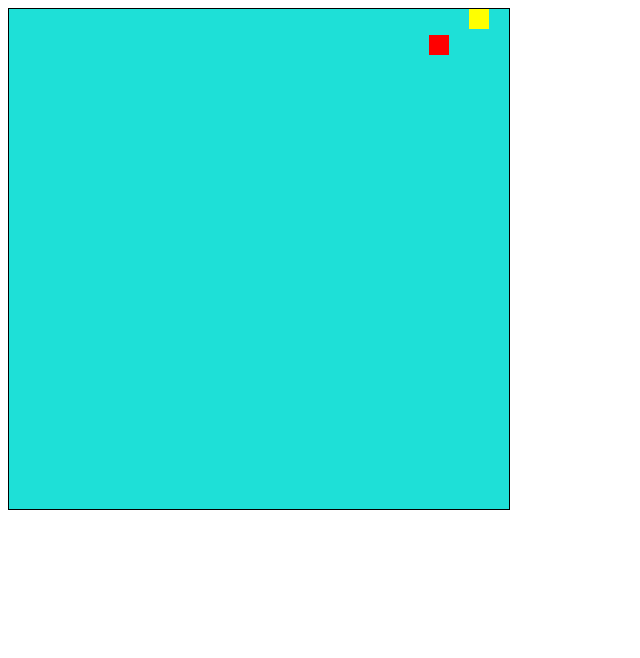
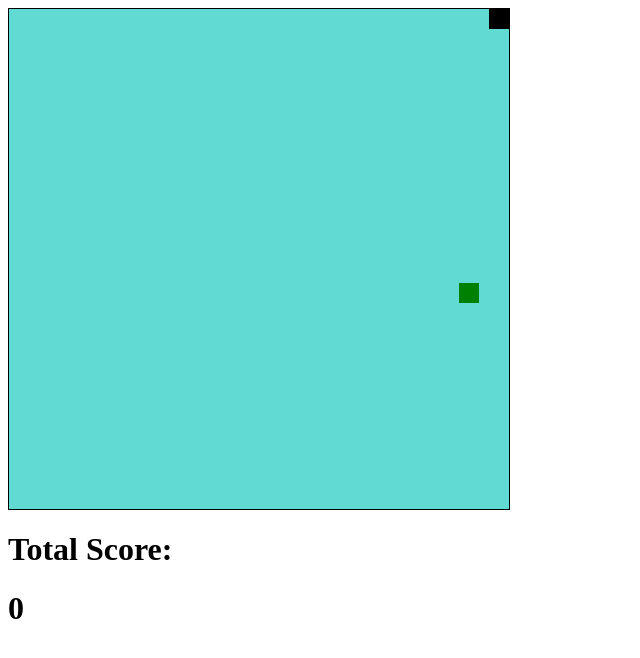
Before and after one commit to SajjadBrohi/snake-game-js, a plain HTML site: page index.html in a window 1280 px wide. Shown: the whole page, without its empty margins (0-640 px from the left). Drawn offline with Linux system fonts and the light colour scheme.

Commit message:
Completed game

```diff
--- a/fruit.js
+++ b/fruit.js
@@ -2,14 +2,13 @@ function Fruit() {
     this.x = 0;
     this.y = 0;
 
-    this.updateCoords = function() {
+    this.updateCoords = function () {
         this.x = Math.floor((Math.random() * rows - 1) * scale);
         this.y = Math.floor((Math.random() * columns - 1) * scale);
-        console.log(this.x, this.y)
     }
 
-    this.draw = function() {
-        ctx.fillStyle = "red";
+    this.draw = function () {
+        ctx.fillStyle = "green";
         ctx.fillRect(this.x, this.y, scale, scale);
     }
 
--- a/index.html
+++ b/index.html
@@ -4,10 +4,10 @@
     <meta name="viewport" content="width=device-width, initial-scale=1.0">
     <meta http-equiv="X-UA-Compatible" content="ie=edge">
     <title>Snake Game</title>
-
 </head>
 <body>
-    <canvas id="myCanvas" width="500" height="500" style="border:1px solid #000000; background-color: rgb(30, 224, 215);"></canvas>
+    <canvas id="myCanvas" width="500" height="500" style="border:1px solid #000000; background-color: rgb(98, 218, 212);"></canvas>
+    <h1>Total Score: <h1 class="score"></h1></h1>
     <script src="fruit.js"></script>
     <script src="snake.js"></script>
     <script src="script.js"></script>
--- a/script.js
+++ b/script.js
@@ -1,16 +1,16 @@
 const CANVAS = document.querySelector("canvas");
+const SCORE = document.querySelector(".score");
 
 let ctx = CANVAS.getContext("2d");
 let scale = 20;
-let rows = CANVAS.width/scale;
-let columns = CANVAS.height/scale;
-let snake = new Snake();
-let fruit  = new Fruit();
-fruit.updateCoords();
-console.log(fruit.x, fruit.y)
+let rows = CANVAS.width / scale;
+let columns = CANVAS.height / scale;
 let direction = "Right";
 
-
+(function setup() {
+    let snake = new Snake();
+    let fruit = new Fruit();
+    fruit.updateCoords();
 
     setInterval(
         () => {
@@ -20,10 +20,30 @@ setInterval(
             snake.draw();
             snake.move();
             snake.updateDirection();
+            snake.checkCollision();
 
+            SCORE.innerText = snake.totalScore;
+
+            if ((snake.x < fruit.x + scale) &&
+                (snake.x + scale > fruit.x) &&
+                (snake.y < fruit.y + scale) &&
+                (snake.y + scale > fruit.y)) {
+                    fruit.updateCoords();
+                    snake.totalScore += 1;
+            }
         }, 100
     )
+})();
 
 addEventListener("keydown", (e) => {
+    console.log(e.key)
+    if (e.key == "ArrowUp" && direction != "Down") {
         direction = e.key.replace("Arrow", "");
+    } else if (e.key == "ArrowDown" && direction != "Up") {
+        direction = e.key.replace("Arrow", "");
+    } else if (e.key == "ArrowLeft" && direction != "Right") {
+        direction = e.key.replace("Arrow", "");
+    } else if (e.key == "ArrowRight" && direction != "Left") {
+        direction = e.key.replace("Arrow", "");
+    }
 }, false)
--- a/snake.js
+++ b/snake.js
@@ -1,27 +1,43 @@
 function Snake() {
     this.x = 0;
     this.y = 0;
+    this.totalScore = 0;
+    this.tail = [];
 
-    this.move = function() {
-        if (this.x > CANVAS.width) {
+    this.move = function () {
+        for (let i = 0; i < this.tail.length - 1; i++) {
+            this.tail[i] = this.tail[i + 1]
+        }
+
+        this.tail[this.totalScore - 1] = {
+            x: this.x,
+            y: this.y
+        };
+
+        if (this.x + scale > CANVAS.width) {
             this.x = 0;
         } else if (this.x < 0) {
             this.x = CANVAS.width;
-        } else if (this.y > CANVAS.height) {
-            this.y = 0;
+        } else if (this.y + scale > CANVAS.height) {
+            this.y = -20;
         } else if (this.y < 0) {
             this.y = CANVAS.height;
         }
-    };
+    }
 
-    this.draw = function() {
-        ctx.fillStyle = "yellow";
+    this.draw = function () {
+        ctx.fillStyle = "black";
+
+        for (let i = 0; i < this.tail.length; i++) {
+            ctx.fillRect(this.tail[i].x, this.tail[i].y, scale, scale);
+        }
 
         ctx.fillRect(this.x, this.y, scale, scale);
+
     }
 
-    this.updateDirection = function() {
-        switch(direction) {
+    this.updateDirection = function () {
+        switch (direction) {
             case "Up":
                 this.y -= scale;
                 break;
@@ -36,4 +52,19 @@ function Snake() {
                 break;
         }
     }
+
+    this.checkCollision = function () {
+        for (let i = 0; i < this.tail.length; i++) {
+            if ((this.x == this.tail[i].x) && (this.y == this.tail[i].y)) {
+                if (confirm("You lost! Do you want to restart?")) {
+                    this.x = 0;
+                    this.y = 0;
+                    this.tail = [];
+                    this.totalScore = 0;
+                } else {
+                    window.close();
+                }
+            }
+        }
+    }
 }
--- a/style.css
+++ /dev/null
@@ -1,6 +0,0 @@
-canvas {
-    width: 100px;
-    height: 100px;
-    color: rgb(255, 0, 0);
-    border:1px solid #000000;
-}
```
Lines whose indentation alone changed are shown as unchanged.
